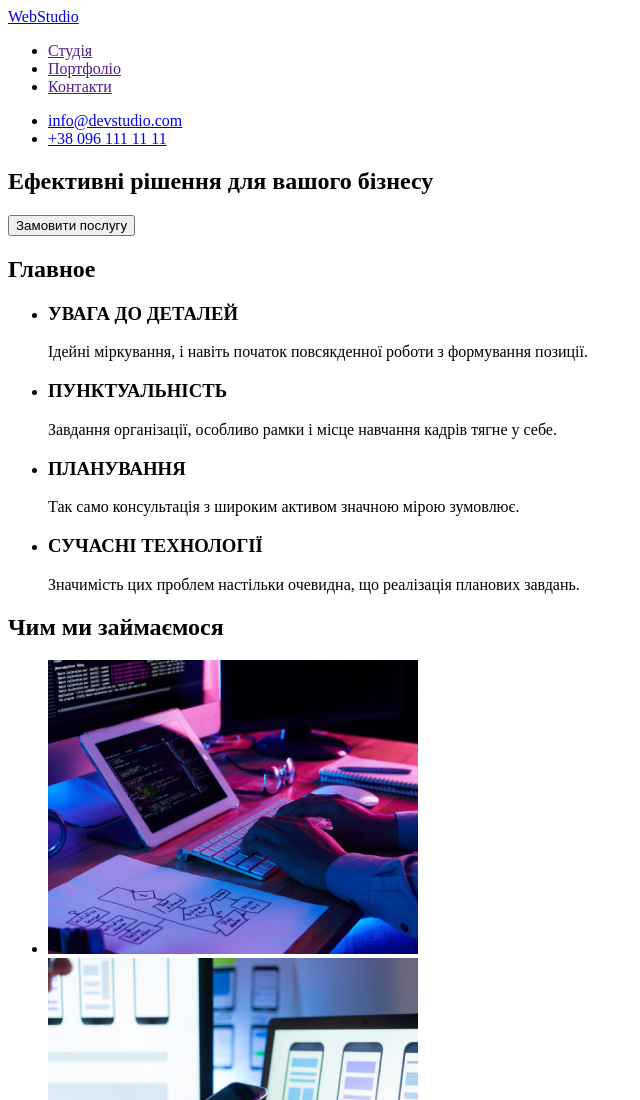
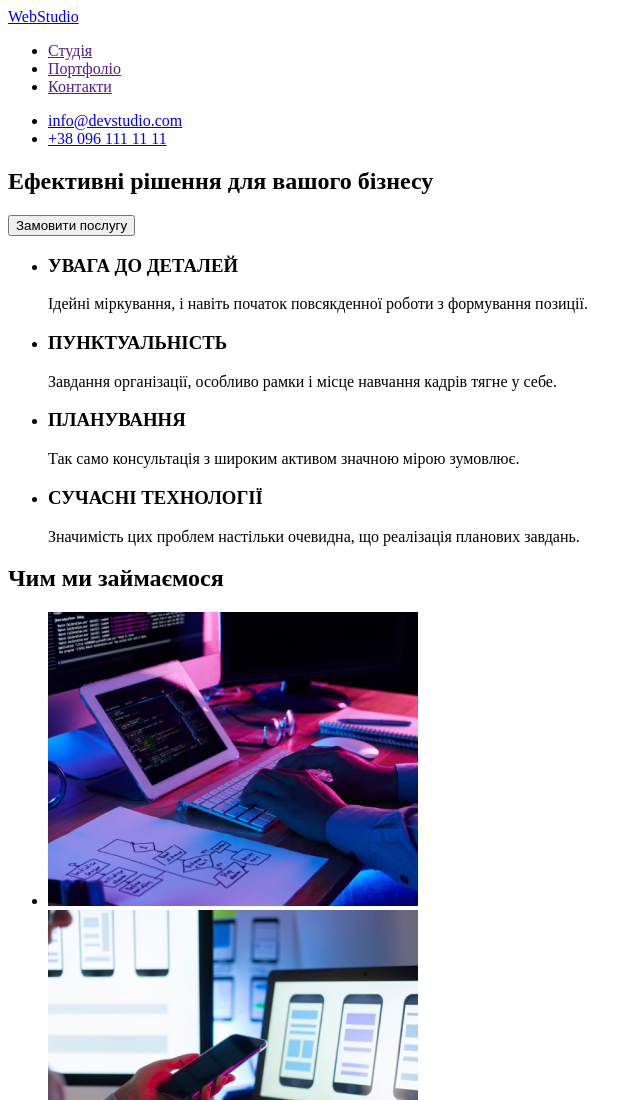
Before and after one commit to NVZ1994/goit-markup-hw-01, a plain HTML site: page index.html in a window 1280 px wide. Shown: the top 1100 px of the page, without its empty margins (0-640 px from the left). Drawn offline with Linux system fonts and the light colour scheme.

Commit message:
added hidden h2

```diff
--- a/index.html
+++ b/index.html
@@ -1,6 +1,5 @@
 <!DOCTYPE html>
 <html lang="uk">
-
 <head>
     <meta charset="UTF-8">
     <meta http-equiv="X-UA-Compatible" content="IE=edge">
@@ -32,7 +31,7 @@
         </section>
         <!--скрытый заголовок-->
         <section>
-            <h2>Главное</h2>
+            <h2 hidden>Главное</h2>
             <ul>
                 <li>
                     <h3>УВАГА ДО ДЕТАЛЕЙ</h3>
```
